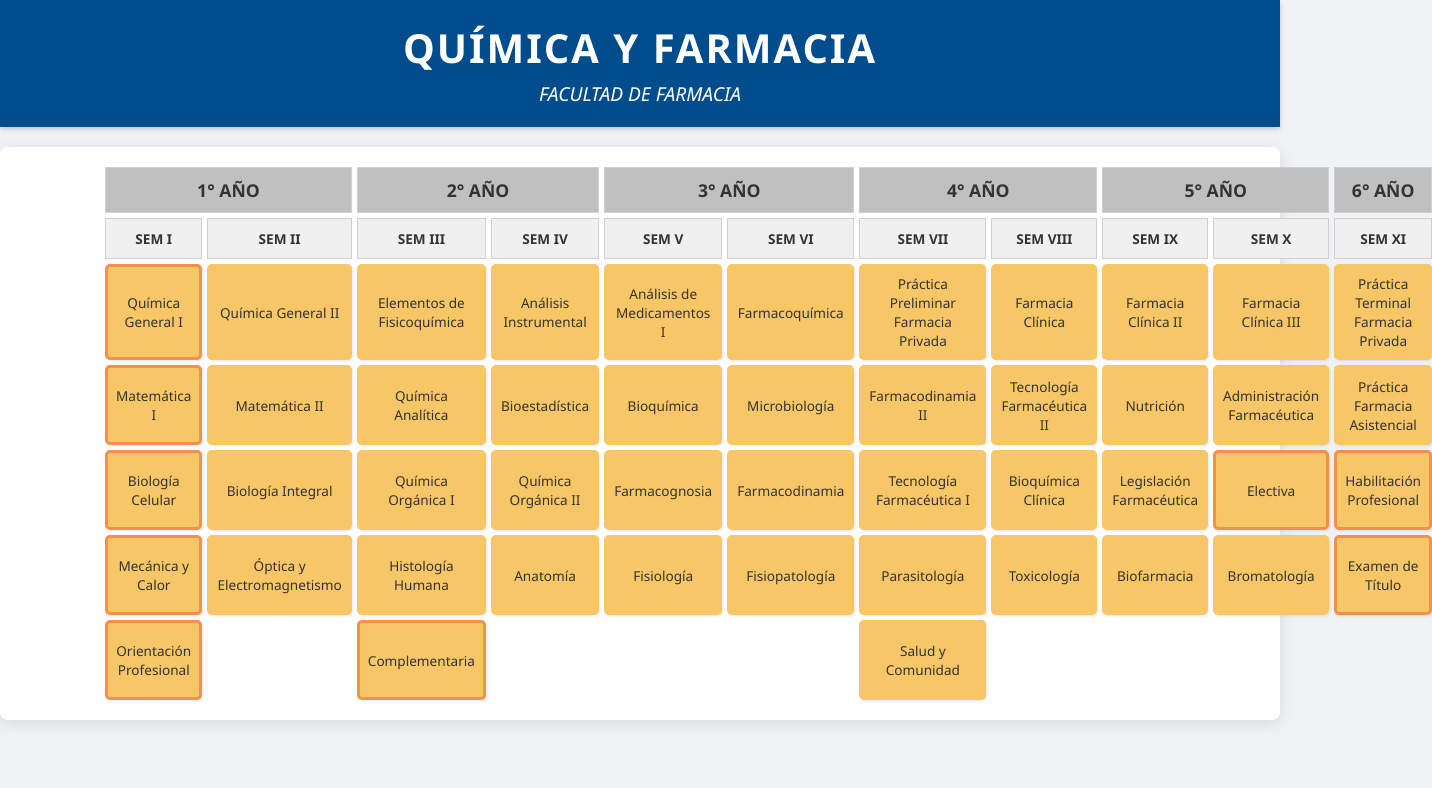
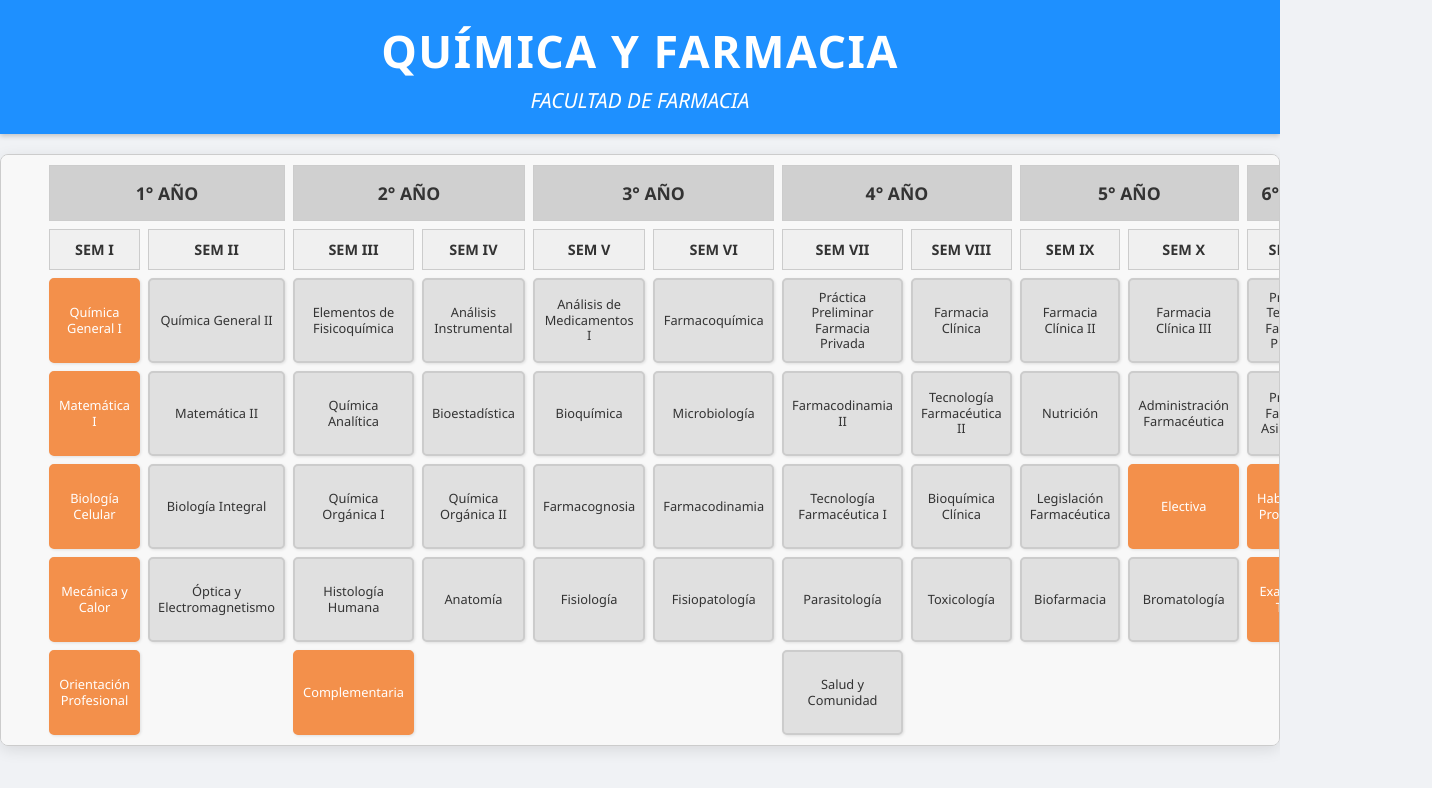
Before and after one commit to melmel4da/malla_farmacia, a plain HTML site: page index.html in a window 1280 px wide. Shown: the whole page, 1432 px wide, since content can reach past the window. Drawn offline with Linux system fonts and the light colour scheme; a web font is replaced by a local one.

Commit message:
Update style.css

```diff
--- a/style.css
+++ b/style.css
@@ -1,12 +1,15 @@
 /* Paleta de Colores y Fuente */
 :root {
-    --royal-orange: #F3904B;
-    --orange-yellow-crayola: #F7C767;
-    --pastel-purple: #B89DBB;
-    --text-dark: #333;
-    --text-light: #fff;
-    --border-default: #ccc;
-    --can-take-border: var(--royal-orange); /* Borde Royal Orange para materias disponibles */
+    --royal-orange: #F3904B;       /* Para materias disponibles (borde/fondo) */
+    --pastel-purple: #B89DBB;      /* Para materias rendidas */
+    --light-gray-background: #F8F8F8; /* Fondo claro para la malla */
+    --box-background-default: #E0E0E0; /* Gris claro para materias no disponibles */
+    --text-dark: #333333;          /* Color de texto para materias no rendidas */
+    --text-light: #FFFFFF;         /* Color de texto para materias rendidas */
+    --border-color-default: #CCCCCC;
+    --header-bg: #F0F0F0;
+    --year-header-bg: #D0D0D0;
+    --main-blue-header: #1E90FF; /* Un azul para el header principal */
 }
 
 body {
@@ -18,7 +21,7 @@ body {
 }
 
 .header-container {
-    background-color: #004c8c; /* Azul oscuro de la UdeC */
+    background-color: var(--main-blue-header); /* Fondo azul para el encabezado principal */
     color: var(--text-light);
     padding: 20px 0;
     text-align: center;
@@ -28,133 +31,134 @@ body {
 
 .header-container h1 {
     margin: 0;
-    font-size: 2.5em;
-    letter-spacing: 2px;
-    font-weight: 700; /* Negrita para el título */
-    font-family: 'Segoe UI', Arial, sans-serif; /* Asegura Segoe UI para el título */
+    font-size: 2.8em; /* Tamaño del título principal */
+    letter-spacing: 1.5px;
+    font-weight: 700; /* Negrita */
+    font-family: 'Segoe UI', Arial, sans-serif;
 }
 
 .header-container p {
     margin: 5px 0 0;
-    font-size: 1.2em;
+    font-size: 1.3em;
     font-style: italic;
-    font-family: 'Segoe UI', Arial, sans-serif; /* Asegura Segoe UI para el subtítulo */
+    font-family: 'Segoe UI', Arial, sans-serif;
 }
 
 #malla-curricular-container {
-    max-width: 1400px; /* Ancho un poco más para acomodar más semestres */
-    margin: 0 auto;
-    background-color: #fff;
+    max-width: 1400px; /* Ancho máximo para la malla */
+    margin: 0 auto; /* Centrar */
+    background-color: var(--light-gray-background); /* Fondo de la malla */
     border-radius: 8px;
     box-shadow: 0 4px 15px rgba(0,0,0,0.1);
-    padding: 20px;
-    display: grid; /* Usamos CSS Grid para la cuadrícula principal */
-    /* 12 columnas: 1 para el espacio inicial, y 11 para los semestres */
-    grid-template-columns: 80px repeat(11, 1fr); /* 80px para la primera columna, 11 columnas de igual ancho */
-    gap: 5px; /* Pequeño espacio entre celdas */
+    padding: 10px; /* Padding interno */
+    display: grid;
+    /* 1 columna para el "row-label" y 11 columnas para los semestres */
+    grid-template-columns: minmax(30px, 0.2fr) repeat(11, 1fr);
+    gap: 8px; /* Espacio entre celdas */
+    overflow-x: auto; /* Permite scroll horizontal si la pantalla es pequeña */
+    border: 1px solid var(--border-color-default);
 }
 
 /* Estilos para encabezados de años y semestres */
 .malla-header-row {
-    display: contents; /* Hace que los hijos se comporten como si estuvieran directamente en el grid del padre */
+    display: contents; /* Permite que los hijos se posicionen directamente en el grid */
 }
 
 .header-cell {
-    background-color: #e0e0e0;
+    background-color: var(--header-bg);
     padding: 10px 5px;
     text-align: center;
     font-weight: bold;
-    border: 1px solid #d0d0d0;
-    white-space: nowrap; /* Evita que el texto se rompa */
+    border: 1px solid var(--border-color-default);
+    white-space: nowrap; /* Evita saltos de línea en los títulos */
     overflow: hidden;
     text-overflow: ellipsis;
     font-size: 0.9em;
+    display: flex; /* Para centrar contenido */
+    align-items: center;
+    justify-content: center;
 }
 
-.year-header {
-    grid-column: span 2; /* Cada año abarca 2 semestres (excepto el último) */
-    background-color: #c0c0c0; /* Fondo más oscuro para los años */
-    font-size: 1.1em;
-}
-
-/* Ajustes específicos para que los años abarquen los semestres correctos */
-.year-headers .header-cell:nth-child(2) { grid-column: 2 / span 2; } /* 1° Año: SEM I, II */
-.year-headers .header-cell:nth-child(3) { grid-column: 4 / span 2; } /* 2° Año: SEM III, IV */
-.year-headers .header-cell:nth-child(4) { grid-column: 6 / span 2; } /* 3° Año: SEM V, VI */
-.year-headers .header-cell:nth-child(5) { grid-column: 8 / span 2; } /* 4° Año: SEM VII, VIII */
-.year-headers .header-cell:nth-child(6) { grid-column: 10 / span 2; } /* 5° Año: SEM IX, X */
-.year-headers .header-cell:nth-child(7) { grid-column: 12 / span 1; } /* 6° Año: SEM XI (solo 1 semestre) */
-
-
-.semester-header {
-    background-color: #f0f0f0;
-    font-size: 0.85em;
-    grid-column: auto; /* Cada semestre en su propia columna */
-}
-
-.empty-cell {
-    /* Celdas vacías para mantener la alineación de la cuadrícula */
+.empty-header-cell {
     background-color: transparent;
     border: none;
 }
 
-/* Estilos para las filas de asignaturas */
+/* Ajustes de columnas para los encabezados de AÑO */
+.year-header {
+    background-color: var(--year-header-bg);
+    font-size: 1.1em;
+    padding: 15px 5px; /* Más padding para los encabezados de año */
+}
+/* Posicionamiento específico de cada año en la cuadrícula */
+.year-1 { grid-column: 2 / span 2; } /* SEM I, II */
+.year-2 { grid-column: 4 / span 2; } /* SEM III, IV */
+.year-3 { grid-column: 6 / span 2; } /* SEM V, VI */
+.year-4 { grid-column: 8 / span 2; } /* SEM VII, VIII */
+.year-5 { grid-column: 10 / span 2; } /* SEM IX, X */
+.year-6 { grid-column: 12 / span 1; } /* SEM XI (solo un semestre) */
+
+/* Estilos para las celdas de las asignaturas */
 .malla-row {
-    display: contents; /* Esto permite que los .materia-slot sean hijos directos del grid padre */
+    display: contents; /* Los slots se convierten en ítems directos del grid */
 }
 
 .row-label {
-    /* Si hubiera etiquetas de fila, aquí irían sus estilos */
-    min-height: 80px; /* Asegura que la fila tenga una altura mínima */
+    /* Si hubiera etiquetas de fila, irían aquí */
+    min-height: 80px; /* Altura mínima para la fila, si está vacía */
 }
 
 .materia-slot {
-    background-color: var(--orange-yellow-crayola); /* Color inicial de no cursada */
-    border: 2px solid var(--orange-yellow-crayola); /* Borde inicial del mismo color */
+    background-color: var(--box-background-default); /* Gris claro para no disponibles */
+    border: 2px solid var(--border-color-default); /* Borde por defecto */
+    color: var(--text-dark);
     padding: 8px;
     text-align: center;
     border-radius: 5px;
     cursor: pointer;
-    transition: all 0.2s ease-in-out; /* Transición suave para los cambios de color */
+    transition: all 0.2s ease-in-out; /* Animación suave */
     box-shadow: 1px 1px 3px rgba(0,0,0,0.1);
-    display: flex; /* Para centrar el texto verticalmente */
+    display: flex; /* Para centrar el texto */
     align-items: center; /* Centrado vertical */
     justify-content: center; /* Centrado horizontal */
-    font-size: 0.85em; /* Tamaño de fuente para la materia */
+    font-size: 0.8em; /* Tamaño de fuente para el contenido de la materia */
     font-family: 'Segoe UI', Arial, sans-serif;
-    min-height: 80px; /* Altura fija para todas las materias */
+    min-height: 85px; /* Altura fija de cada caja de asignatura */
     box-sizing: border-box; /* Incluye padding y border en el tamaño total */
+    line-height: 1.2; /* Espaciado entre líneas */
 }
 
 .materia-slot:hover {
-    box-shadow: 2px 2px 8px rgba(0,0,0,0.2);
-    transform: translateY(-2px); /* Pequeño efecto al pasar el ratón */
+    box-shadow: 2px 2px 8px rgba(0,0,0,0.25);
+    transform: translateY(-2px); /* Efecto "levantar" */
 }
 
 .materia-name {
-    display: block; /* Asegura que el span se comporte como un bloque */
-    word-wrap: break-word; /* Permite que el texto se ajuste si es muy largo */
+    display: block; /* Para que el texto ocupe su propio espacio */
+    word-wrap: break-word; /* Permite que el texto largo se rompa en varias líneas */
+    width: 100%; /* Asegura que el texto use todo el ancho disponible */
 }
 
-/* ESTADOS DE LAS ASIGNATURAS (manejados por JavaScript añadiendo estas clases) */
+/* CLASES PARA LOS ESTADOS DE LAS ASIGNATURAS (aplicadas por JavaScript) */
 .materia-slot.rendida {
-    background-color: var(--pastel-purple);
-    border-color: var(--pastel-purple);
-    color: var(--text-light); /* Texto blanco */
+    background-color: var(--pastel-purple); /* Fondo Púrpura Pastel */
+    border-color: var(--pastel-purple);     /* Borde Púrpura Pastel */
+    color: var(--text-light);               /* Texto blanco */
 }
 
 .materia-slot.disponible {
-    border-color: var(--can-take-border); /* Borde Royal Orange */
-    border-width: 3px; /* Borde más grueso */
+    background-color: var(--royal-orange);  /* Fondo Royal Orange */
+    border-color: var(--royal-orange);      /* Borde Royal Orange */
+    color: var(--text-light);               /* Texto blanco */
 }
 
 .materia-slot.no-disponible {
-    background-color: var(--orange-yellow-crayola);
-    border-color: var(--orange-yellow-crayola);
-    color: var(--text-dark);
+    background-color: var(--box-background-default); /* Fondo Gris Claro */
+    border-color: var(--border-color-default);       /* Borde Gris */
+    color: var(--text-dark);                         /* Texto oscuro */
 }
 
-/* Estilos para celdas vacías */
+/* Estilos para celdas vacías, que no representan una asignatura */
 .materia-slot.empty-slot {
     background-color: transparent;
     border: none;
```
